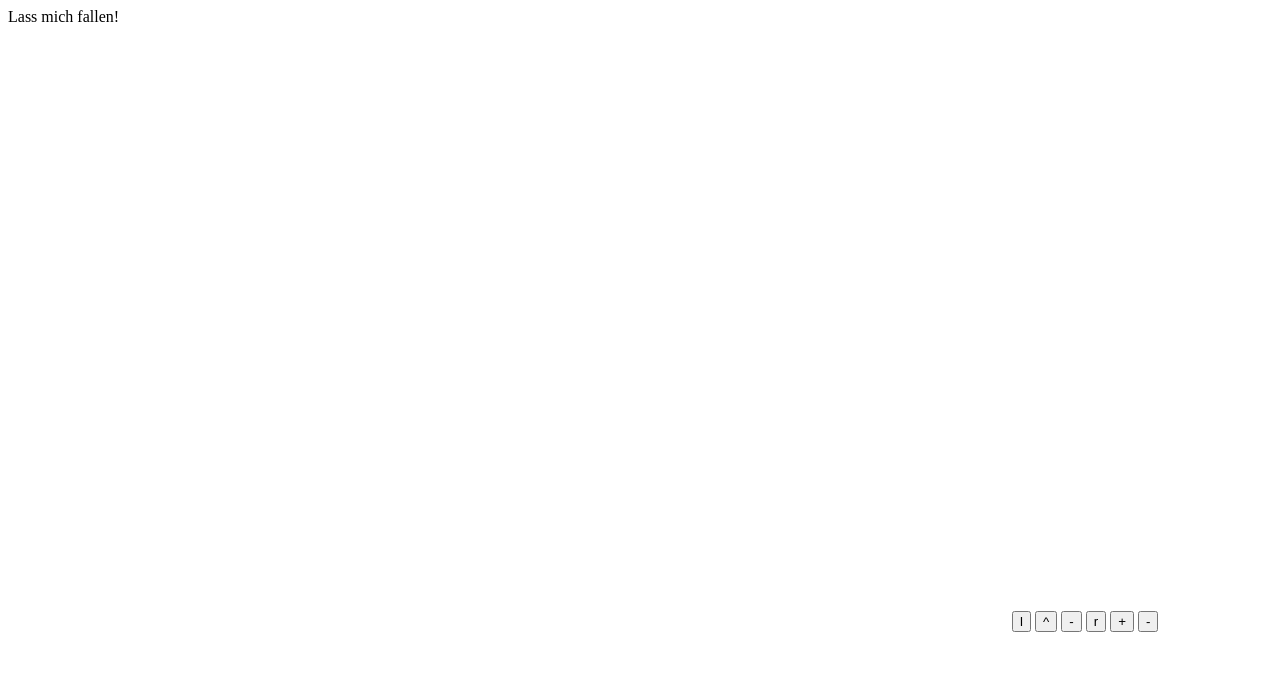
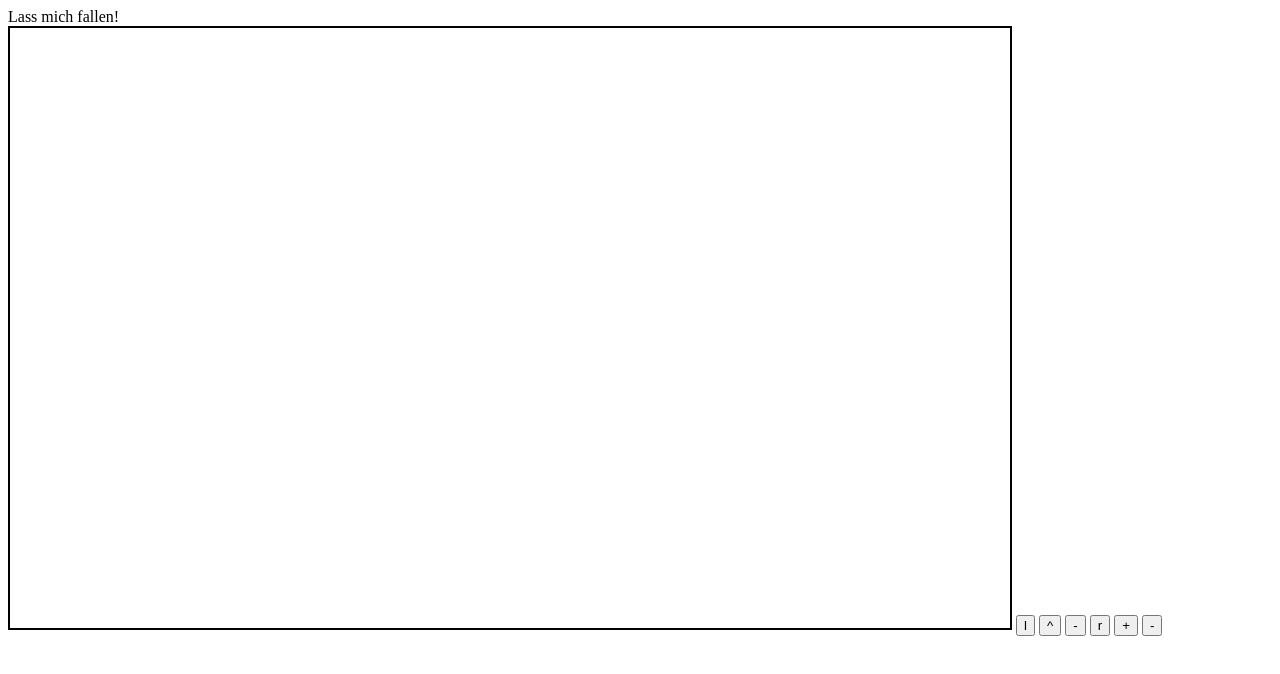
Before and after one commit to Marv51/dxf-fish, a plain HTML site: page index.htm in a window 1280 px wide. Drawn offline with Linux system fonts and the light colour scheme.

Commit message:
Rahmen um Canvas

```diff
--- a/css/style.css
+++ b/css/style.css
@@ -5,3 +5,7 @@ top:50%;
 margin-left: -16px;
 margin-top: -16px;
 }
+
+#canvas{
+border: 2px solid black;
+}
```
